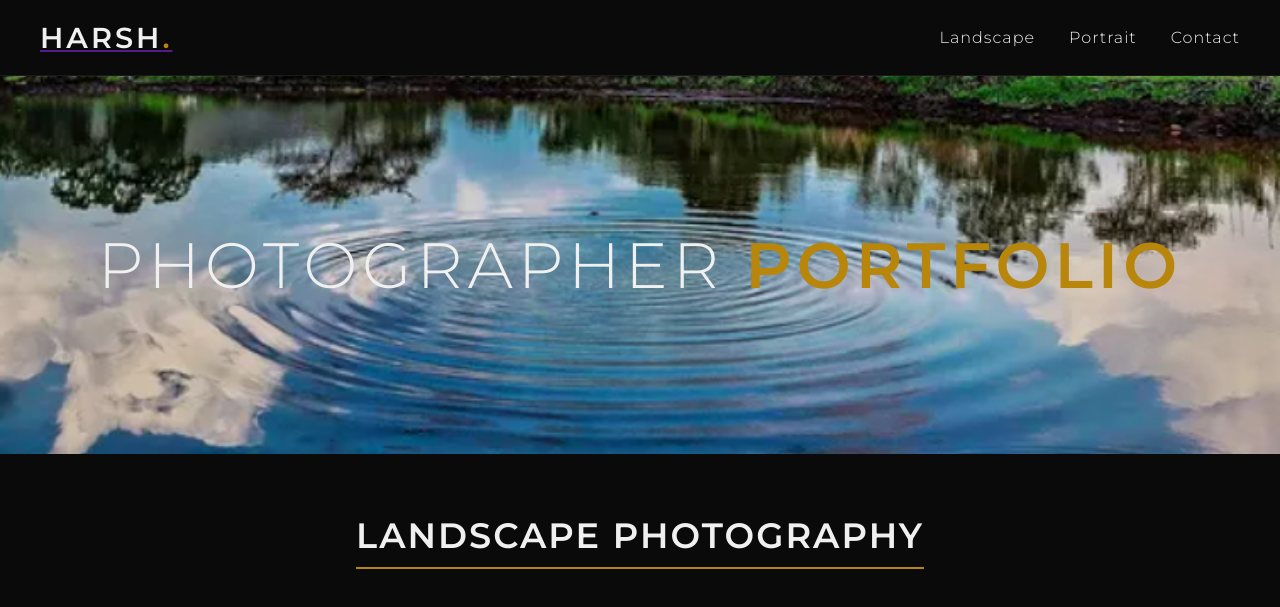
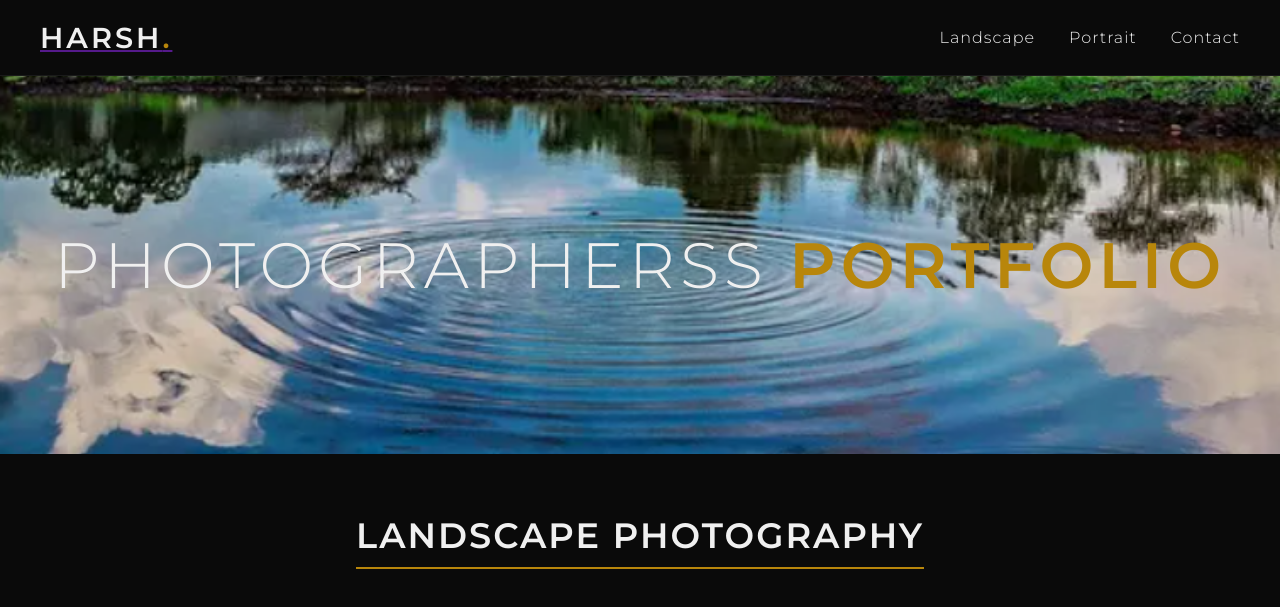
Before and after one commit to harshgbirje-h4/s3-cloudfront-website, a plain HTML site: page index.html in a window 1280 px wide. Shown: the top 607 px of the page. Drawn offline with Linux system fonts and the light colour scheme.

Commit message:
Fix typo in hero title from 'Photographer' to 'Photographerss'

```diff
--- a/index.html
+++ b/index.html
@@ -179,7 +179,7 @@
         </nav>
     </header>
 
-    <h1 class="hero-title">Photographer <span>Portfolio</span></h1>
+    <h1 class="hero-title">Photographerss <span>Portfolio</span></h1>
 
     <h2 id="landscape" class="section-title">Landscape Photography</h2>
     <div class="gallery">
```
